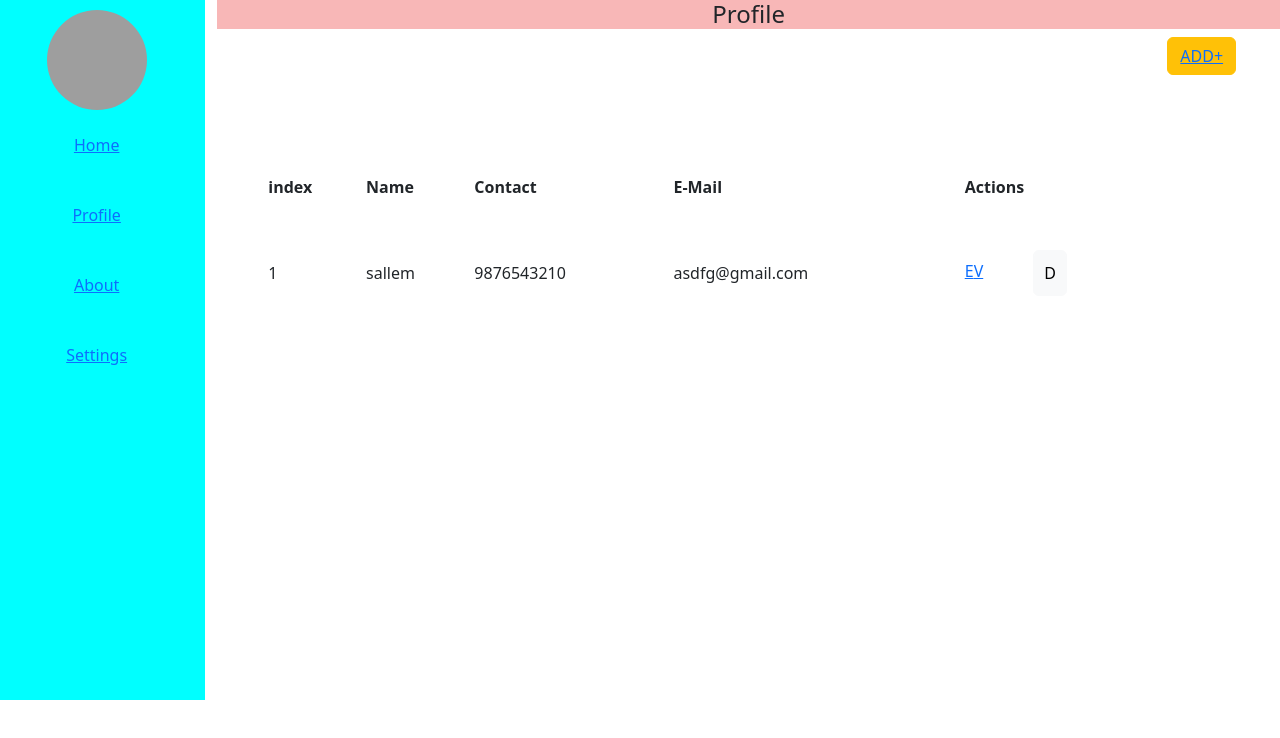
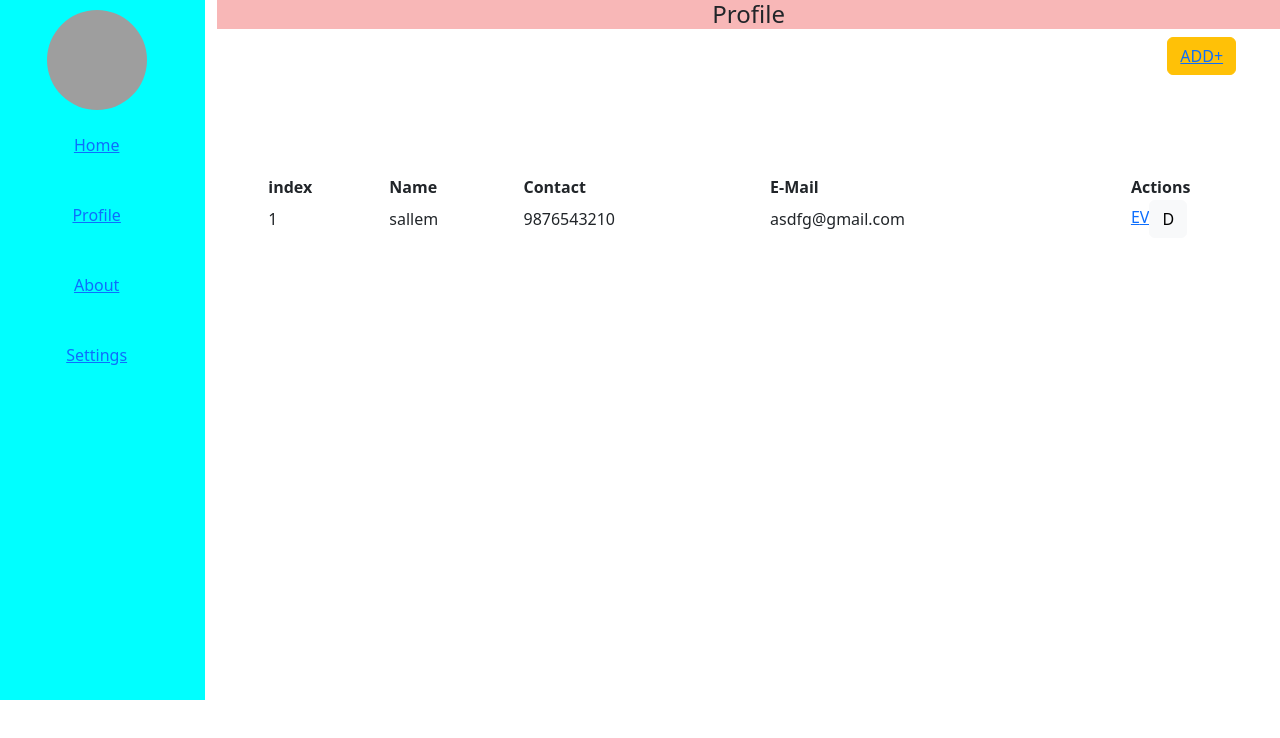
Before and after one commit to Narendra-UI/angular-ivy-atxvej, an Angular app: page /profile in a window 1280 px wide. Shown: the top 738 px of the page. Built offline with nearby package versions, Linux system fonts and the light colour scheme; grey boxes are pictures that could not be loaded.

Commit message:
1 file modified

```diff
--- a/src/app/profile/profile.component.html
+++ b/src/app/profile/profile.component.html
@@ -24,7 +24,6 @@
           <span><a [routerLink]="['/profile/view', obj.id]">V</a></span>
           <span
             ><button
-              style="margin: 50px; padding: 10px"
               type="button"
               class="btn btn-light"
               (click)="openPopup(obj.id)"
```
